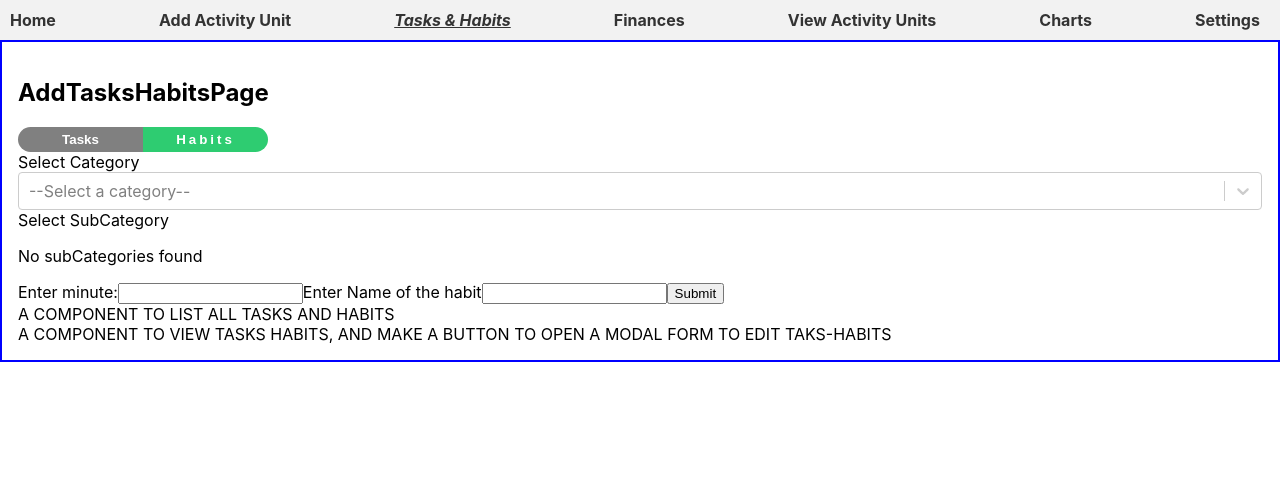
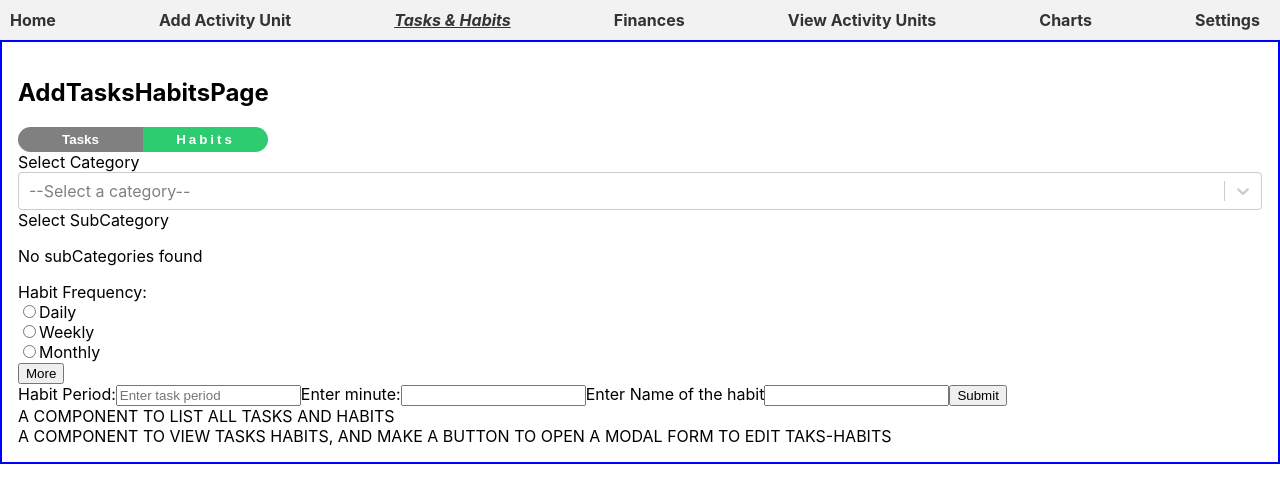
Before and after one commit to berkaysson/lifemap, a React (Create React App) app: page /tasks-habits in a window 1280 px wide. Both pictures are taken after a click on the button "Habits". Shown: the top 502 px of the page. Built offline with nearby package versions, Linux system fonts and the light colour scheme.

Commit message:
Add onAddHabitUnit

```diff
--- a/src/App/App.js
+++ b/src/App/App.js
@@ -266,6 +266,16 @@ function App({ db, STORES }) {
     }
   }
 
+  const addHabitUnit = async (habitUnit) => {
+    try{
+      await db.habitsData.put(habitUnit);
+      console.log("Habit unit added successfully");
+    }
+    catch(error){
+      console.log("Error to create Habit unit:", error);
+    }
+  }
+
   const exportHandler = async () => {
     try {
       const blob = await exportDB(db, { prettyJson: true });
@@ -310,6 +320,7 @@ function App({ db, STORES }) {
     onUpdateFinancialDataUnit: updateFinancialDataUnit,
     onGetActivityDataUnit: getActivityDataUnit,
     onAddTaskUnit: addTaskUnit,
+    onAddHabitUnit:addHabitUnit,
   };
 
   return (
--- a/src/App/AppContent.js
+++ b/src/App/AppContent.js
@@ -31,6 +31,7 @@ const AppContent = ({
   onExport,
   onImport,
   onAddTaskUnit,
+  onAddHabitUnit
 }) => {
   const router = createBrowserRouter(
     createRoutesFromElements(
@@ -63,6 +64,7 @@ const AppContent = ({
             <TasksHabitsPage
               activityCategories={activityCategories}
               onAddTaskUnit={onAddTaskUnit}
+              onAddHabitUnit={onAddHabitUnit}
             />
           }
         />
--- a/src/Components/Forms/HabitDurationInput.js
+++ b/src/Components/Forms/HabitDurationInput.js
@@ -1,22 +1,16 @@
 import React, { useState, useEffect } from "react";
 import moment from "moment";
 
-const HabitDurationInput = ({ onChange, frequency = "daily" }) => {
+const HabitDurationInput = ({ onChange, frequency }) => {
   const [dateRange, setDateRange] = useState(null);
   const [duration, setDuration] = useState(null);
-  const [query, setQuery] = useState("");
 
   useEffect(() => {
     const range = calculateDateRange(duration);
     setDateRange(range);
-    onChange(dateRange.startDate, dateRange.endDate);
+    onChange(range.startDate, range.endDate);
   // eslint-disable-next-line react-hooks/exhaustive-deps
   }, [frequency, duration]);
-
-  useEffect(() => {
-    const timeOutId = setTimeout(() => setDuration(query), 300);
-    return () => clearTimeout(timeOutId);
-  }, [query]);
 
   const calculateDateRange = (value) => {
     const today = moment();
@@ -54,10 +48,10 @@ const HabitDurationInput = ({ onChange, frequency = "daily" }) => {
       <input
         type="number"
         placeholder="Enter task period"
-        value={query}
-        onChange={event => setQuery(event.target.value)}
+        value={duration || ""}
+        onChange={(event) => setDuration(event.target.value)}
       />
-      {dateRange && (
+      {dateRange && frequency && (
         <p>
           Start Date: {dateRange.startDate}, End Date: {dateRange.endDate}
         </p>
--- a/src/Components/Forms/HabitFrequencySelector.js
+++ b/src/Components/Forms/HabitFrequencySelector.js
@@ -4,13 +4,13 @@ const frequencyOptions = [
   { value: 'daily', label: 'Daily' },
   { value: 'weekly', label: 'Weekly' },
   { value: 'monthly', label: 'Monthly' },
-  { value: 'semi-year', label: 'Semi -Yearly' },
+  { value: 'semi-year', label: 'Semi-Yearly' },
   { value: 'yearly', label: 'Yearly' },
 ];
 
 const HabitFrequencySelector = ({ onSelect }) => {
   const [showMoreOptions, setShowMoreOptions] = useState(false);
-  const [selectedOption, setSelectedOption] = useState('daily');
+  const [selectedOption, setSelectedOption] = useState('');
 
   const handleOptionChange = (event) => {
     const { value } = event.target;
@@ -20,7 +20,7 @@ const HabitFrequencySelector = ({ onSelect }) => {
 
   const handleToggleOptions = () => {
     setShowMoreOptions(!showMoreOptions);
-    setSelectedOption('daily');
+    setSelectedOption('');
   };
 
   const optionsToRender = showMoreOptions ? frequencyOptions : frequencyOptions.slice(0, 3);
--- a/src/Components/Forms/HabitsForm.js
+++ b/src/Components/Forms/HabitsForm.js
@@ -2,15 +2,17 @@ import { useState } from "react";
 import { v4 as uuidv4 } from "uuid";
 
 import CategorySubCategorySelect from "./CategorySubCategorySelect";
-import DateRangeSelector from "./DateRangeSelector";
+import HabitFrequencySelector from "./HabitFrequencySelector";
+import HabitDurationInput from "./HabitDurationInput";
 
-const HabitsForm = ({ activityCategories }) => {
+const HabitsForm = ({ onAddHabitUnit, activityCategories }) => {
   const [habit, setHabit] = useState({
     category: null,
     subCategory: null,
     startDate: null,
     endDate: null,
     timeValue: null,
+    frequency: null,
   });
 
   const subCategorySelectionHandler = (category, subCategory) => {
@@ -21,12 +23,16 @@ const HabitsForm = ({ activityCategories }) => {
     });
   };
 
-  const dateRangeHandler = (start, end) => {
+  const durationHandler = (start, end) => {
     setHabit({
       ...habit,
       startDate: start,
       endDate: end,
     });
+  };
+
+  const frequencyHandler = (value) => {
+    setHabit({ ...habit, frequency: value });
   };
 
   const timeValueHandler = (event) => {
@@ -43,6 +49,7 @@ const HabitsForm = ({ activityCategories }) => {
   const formSubmitHandler = (event) => {
     event.preventDefault();
     const habitUnit = { ...habit, id: uuidv4() };
+    onAddHabitUnit(habitUnit);
   };
 
   return (
@@ -52,12 +59,13 @@ const HabitsForm = ({ activityCategories }) => {
           categories={activityCategories}
           onSubCategorySelect={subCategorySelectionHandler}
         />
-
+        <HabitFrequencySelector onSelect={frequencyHandler} />
+        <HabitDurationInput onChange={durationHandler} frequency={habit.frequency} />
         <label>Enter minute:</label>
         <input type="number" name="timeValue" onChange={timeValueHandler} />
         <label>
           Enter Name of the habit
-          <input type="text" name="nameValue" onChange={nameValueHandler}  />
+          <input type="text" name="nameValue" onChange={nameValueHandler} />
         </label>
         <button type="submit">Submit</button>
       </form>
--- a/src/Components/TasksHabits.js
+++ b/src/Components/TasksHabits.js
@@ -3,7 +3,11 @@ import ToggleButton from "./UI/ToggleButton";
 import TasksForm from "./Forms/TasksForm";
 import HabitsForm from "./Forms/HabitsForm";
 
-const TasksHabitsWrapper = ({ activityCategories, onAddTaskUnit }) => {
+const TasksHabitsWrapper = ({
+  activityCategories,
+  onAddTaskUnit,
+  onAddHabitUnit,
+}) => {
   const [selectedOption, setSelectedOption] = useState("tasks");
 
   const toggleTasksHabitsHandler = (mode) => {
@@ -25,7 +29,10 @@ const TasksHabitsWrapper = ({ activityCategories, onAddTaskUnit }) => {
           onAddTaskUnit={onAddTaskUnit}
         />
       ) : (
-        <HabitsForm activityCategories={activityCategories} />
+        <HabitsForm
+          activityCategories={activityCategories}
+          onAddHabitUnit={onAddHabitUnit}
+        />
       )}
     </div>
   );
--- a/src/Pages/TasksHabitsPage.js
+++ b/src/Pages/TasksHabitsPage.js
@@ -8,7 +8,8 @@ const Wrapper = styled.section`
 
 const TasksHabitsPage = ({
   activityCategories,
-  onAddTaskUnit
+  onAddTaskUnit,
+  onAddHabitUnit
 }) => {
   return (
     <Wrapper>
@@ -16,6 +17,7 @@ const TasksHabitsPage = ({
       <TasksHabitsWrapper
         activityCategories={activityCategories}
         onAddTaskUnit={onAddTaskUnit}
+        onAddHabitUnit={onAddHabitUnit}
       />
       <div>
         A COMPONENT TO LIST ALL TASKS AND HABITS
```
